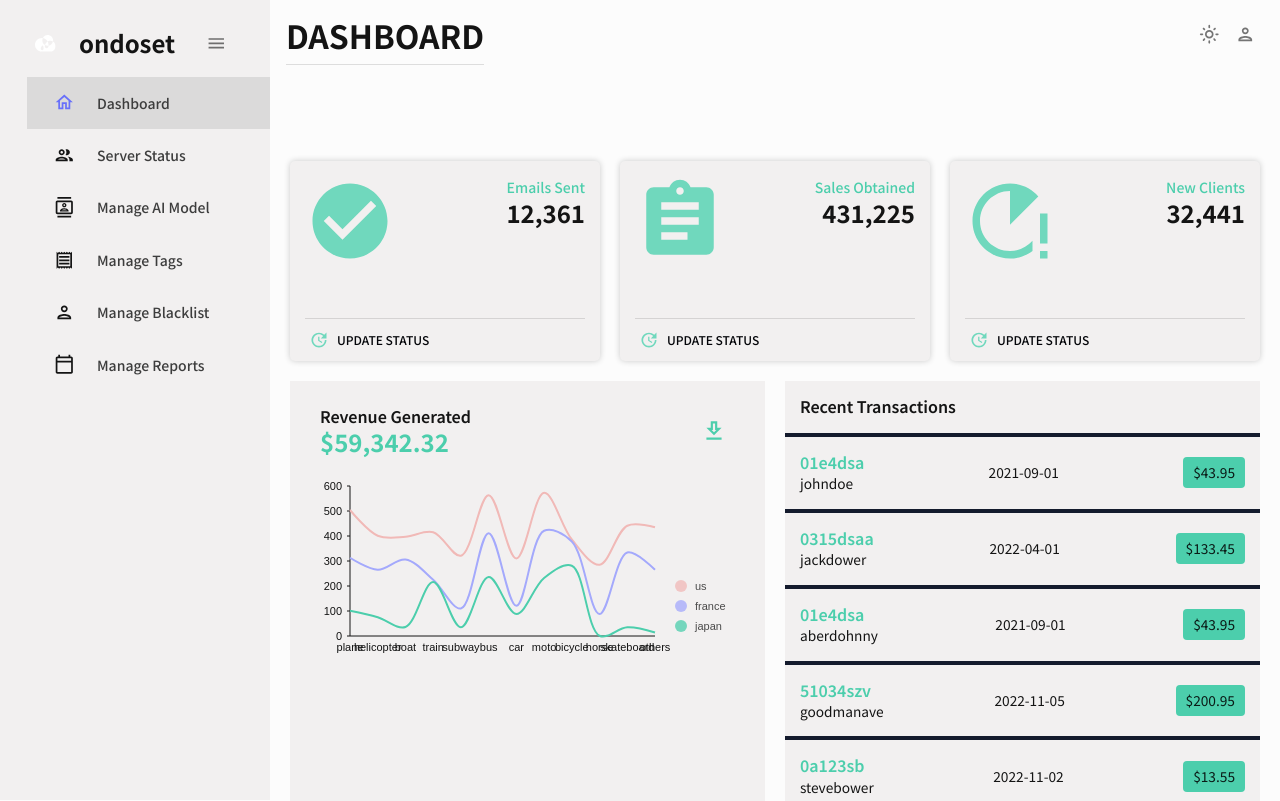
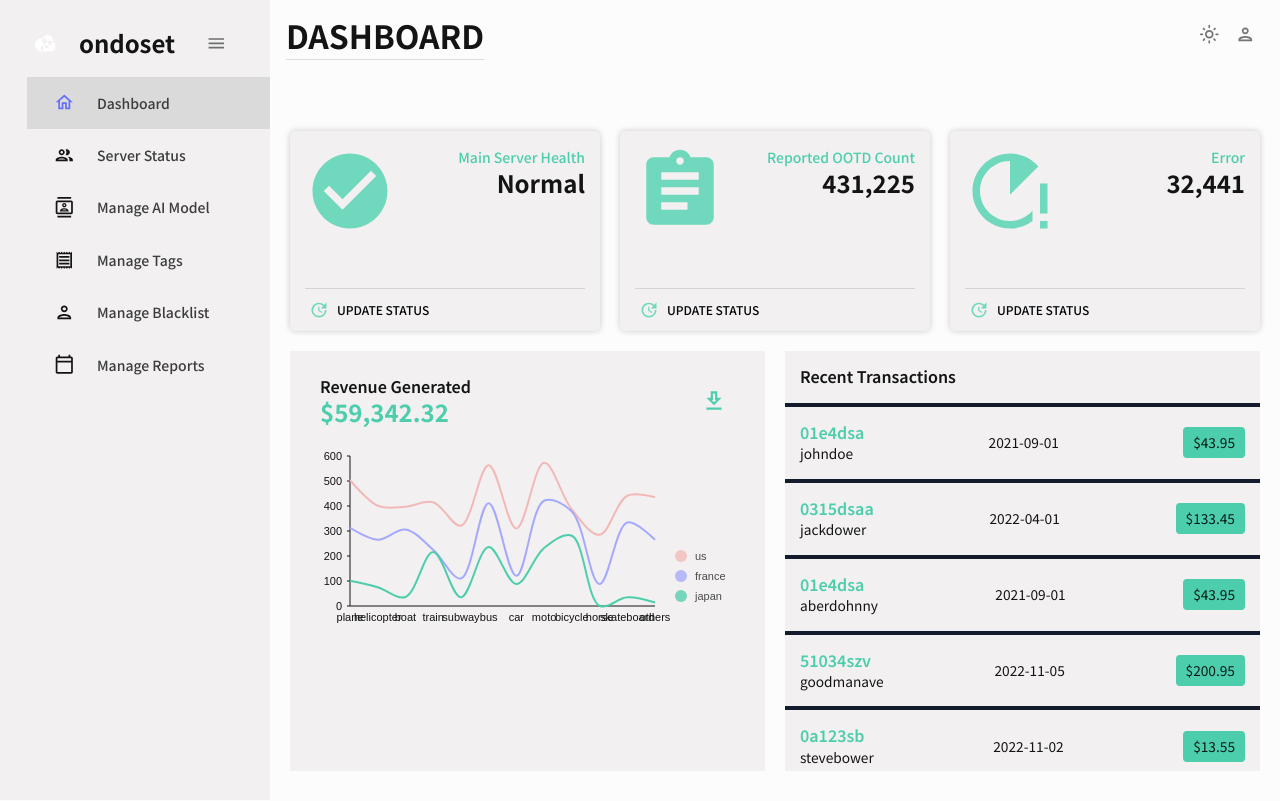
Before and after one commit to Team-Easy/Ondoset_Web, a React (Create React App) app in the folder ondoset-admin/: page / in a window 1280 px wide. Built offline with nearby package versions, Linux system fonts and the light colour scheme.

Commit message:
Chore: minor change in dashBoard

```diff
--- a/ondoset-admin/src/components/Header.jsx
+++ b/ondoset-admin/src/components/Header.jsx
@@ -5,7 +5,7 @@ const Header = ({ title, subtitle }) => {
   const theme = useTheme();
   const colors = tokens(theme.palette.mode);
   return (
-    <Box mb="30px">
+    <Box>
       <Typography
         variant="h2"
         color={colors.grey[100]}
@@ -14,10 +14,13 @@ const Header = ({ title, subtitle }) => {
       >
         {title}
       </Typography>
-      <Typography variant="h5" color={colors.greenAccent[400]}>
-        {subtitle}
-      </Typography>
-      <Divider sx={{ m: "10px 0 5px 0" }} />
+      {subtitle !== undefined && (
+        <Typography variant="h5" color={colors.greenAccent[400]}>
+          {subtitle}
+        </Typography>
+      )}
+
+      <Divider sx={{ m: "0px 0 5px 0" }} />
     </Box>
   );
 };
--- a/ondoset-admin/src/components/StatBox.jsx
+++ b/ondoset-admin/src/components/StatBox.jsx
@@ -10,7 +10,7 @@ import { tokens } from "../theme";
 import UpdateIcon from "@mui/icons-material/Update";
 // import ondosetLogo from "../assets/ondoset_logo_white.svg";
 
-const StatBox = ({ title, subtitle, icon, progress, increase }) => {
+const StatBox = ({ title, subtitle, icon }) => {
   const theme = useTheme();
   const colors = tokens(theme.palette.mode);
 
--- a/ondoset-admin/src/scenes/dashboard/index.jsx
+++ b/ondoset-admin/src/scenes/dashboard/index.jsx
@@ -44,10 +44,8 @@ const Dashboard = () => {
           }}
         >
           <StatBox
-            title="12,361"
-            subtitle="Emails Sent"
-            progress="0.75"
-            increase="+14%"
+            title="Normal"
+            subtitle="Main Server Health"
             icon={
               <CheckCircleIcon
                 sx={{ color: colors.greenAccent[600], fontSize: "94px" }}
@@ -70,9 +68,7 @@ const Dashboard = () => {
         >
           <StatBox
             title="431,225"
-            subtitle="Sales Obtained"
-            progress="0.50"
-            increase="+21%"
+            subtitle="Reported OOTD Count"
             icon={
               <AssignmentIcon
                 sx={{ color: colors.greenAccent[600], fontSize: "26px" }}
@@ -95,9 +91,7 @@ const Dashboard = () => {
         >
           <StatBox
             title="32,441"
-            subtitle="New Clients"
-            progress="0.30"
-            increase="+5%"
+            subtitle="Error"
             icon={
               <RunningWithErrorsIcon
                 sx={{ color: colors.greenAccent[600], fontSize: "26px" }}
```
